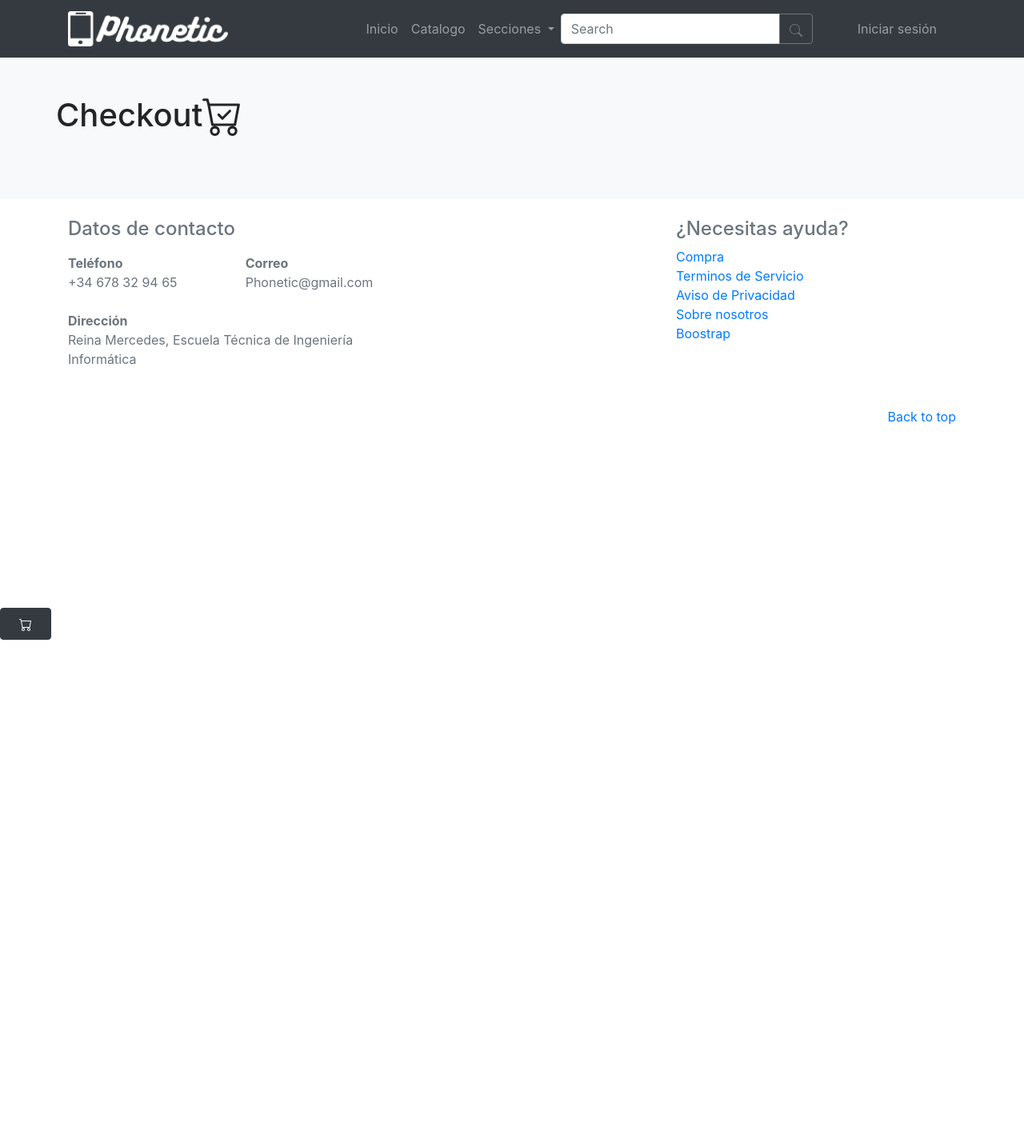
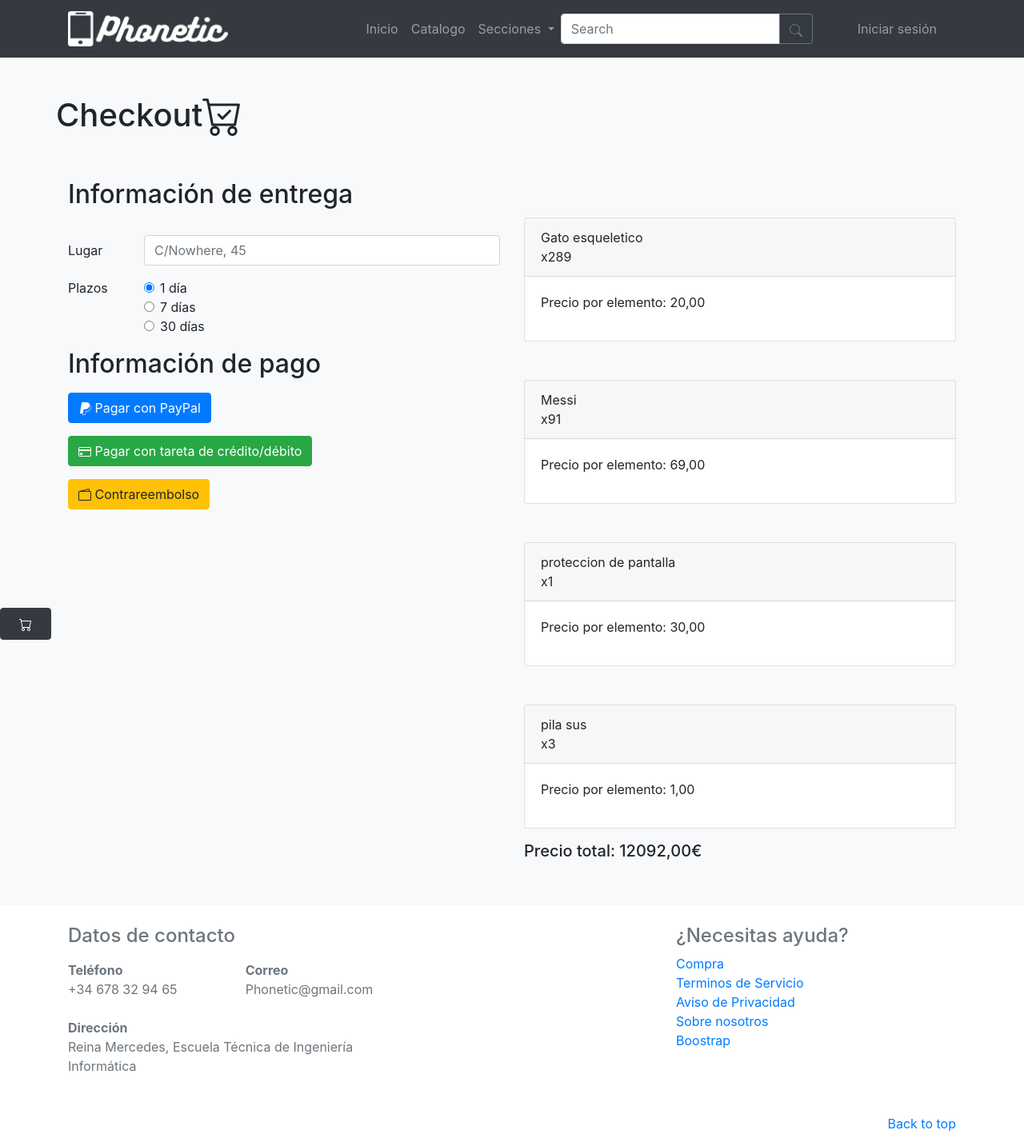
Before and after one commit to TheNeoStormZ/Phonetic_PGPI, a Django app: page /checkout/ in a window 1280 px wide. Shown: the whole page at 80% size. Before the commit the page ends 800 px from the top, so only its background shows below. Run offline with Django 4.2, Linux system fonts and the light colour scheme; data comes from the database, SQL or seed files in the repository; both versions use the stored data as it was after the commit; some libraries are stand-ins or nearby versions.

Commit message:
Versión funcional de checkout
Checkout ya funciona (menos pasarela de pago, planeada para Iteración 3)

Co-Authored-By: David Zamora <80247733+Dr-Vell@users.noreply.github.com>

```diff
--- a/principal/models.py
+++ b/principal/models.py
@@ -44,7 +44,7 @@ class CestaItem(models.Model):
         return 0
 
 class Cesta(models.Model):
-    #usuario
+
     usuario = models.OneToOneField(User,on_delete=models.CASCADE, null=True)
     items = models.ManyToManyField(CestaItem)
 
--- a/principal/static/style.css
+++ b/principal/static/style.css
@@ -13,7 +13,8 @@
 
 .floating-menu a,
 .floating-menu h3,
-.floating-menu h5 {
+.floating-menu h5,
+ {
   display: block;
   margin: 0 0.5em;
   color: white;
@@ -21,6 +22,15 @@
   z-index: 100;
 }
 
+#checkout_button{
+  display: block;
+  margin: 0 0.5em;
+  position: fixed;
+  z-index: 100;
+  bottom: 7%;
+  left: 170px;
+
+}
 
 .menu {
     display: none;
--- a/principal/templates/base.html
+++ b/principal/templates/base.html
@@ -104,6 +104,7 @@
                     <h3 class="card-title">Cesta</h3>
                 </br>
                 <h5 class="mt-2" id="precio_total">Precio total: {{precio_total}}€</h5>
+                <a href="/checkout" class="btn btn-danger" id="checkout_button">Checkout</a>
                     {% for p in cesta %}
                     <div class="card mt-5" id="carta-{{p.id}}">
                         <div class="card-header">
@@ -123,7 +124,6 @@
                 </div>
             </div>
     </div>
-
 
     {% block contenido %}{% endblock %}
 
--- a/principal/templates/checkout.html
+++ b/principal/templates/checkout.html
@@ -3,7 +3,7 @@
   <div class="album py-5 bg-light">
     <div class="container">
       <div class="row">
-        <h1>Checkout</h1>
+        <h1 class="pb-5">Checkout</h1>
         <svg xmlns="http://www.w3.org/2000/svg" width="50" height="50" fill="currentColor" class="bi bi-cart-check"
           viewBox="0 0 16 16">
           <path
@@ -24,11 +24,108 @@
       </div>
       {% endfor %}
       {% endif %}
-      <br>
-      {% if busqueda %}
-      <h3 class="mb-5">Búsquedas relacionadas con: '{{busqueda}}'</h3>
-      {% endif %}
+
+      <div class="row">
+
+        <div class="col-sm-6">
+
+
+
+
+
+          <form method="get">
+            <h2 class="pb-4">Información de entrega</h2>
+
+            <div class="form-group row">
+              <label for="lugar" class="col-sm-2 col-form-label">Lugar</label>
+              <div class="col-sm-10">
+                <input type="email" class="form-control" id="lugar" placeholder="C/Nowhere, 45">
+              </div>
+            </div>
+
+            <fieldset class="form-group">
+              <div class="row">
+                <legend class="col-form-label col-sm-2 pt-0">Plazos</legend>
+                <div class="col-sm-10">
+                  <div class="form-check">
+                    <input class="form-check-input" type="radio" name="gridRadios" id="gridRadios1" value="option1"
+                      checked>
+                    <label class="form-check-label" for="gridRadios1">
+                      1 día
+                    </label>
+                  </div>
+                  <div class="form-check">
+                    <input class="form-check-input" type="radio" name="gridRadios" id="gridRadios2" value="option2">
+                    <label class="form-check-label" for="gridRadios2">
+                      7 días
+                    </label>
+                  </div>
+                  <div class="form-check disabled">
+                    <input class="form-check-input" type="radio" name="gridRadios" id="gridRadios3" value="option3">
+                    <label class="form-check-label" for="gridRadios3">
+                      30 días
+                    </label>
+                  </div>
+                </div>
+              </div>
+            </fieldset>
+
+            <h2 class="pb-2">Información de pago</h2>
+            <button type="button" class="btn btn-primary mb-3">
+              <svg xmlns="http://www.w3.org/2000/svg" width="16" height="16" fill="currentColor" class="bi bi-paypal"
+                viewBox="0 0 16 16" data-darkreader-inline-fill="" style="--darkreader-inline-fill:currentColor;">
+                <path
+                  d="M14.06 3.713c.12-1.071-.093-1.832-.702-2.526C12.628.356 11.312 0 9.626 0H4.734a.7.7 0 0 0-.691.59L2.005 13.509a.42.42 0 0 0 .415.486h2.756l-.202 1.28a.628.628 0 0 0 .62.726H8.14c.429 0 .793-.31.862-.731l.025-.13.48-3.043.03-.164.001-.007a.351.351 0 0 1 .348-.297h.38c1.266 0 2.425-.256 3.345-.91.379-.27.712-.603.993-1.005a4.942 4.942 0 0 0 .88-2.195c.242-1.246.13-2.356-.57-3.154a2.687 2.687 0 0 0-.76-.59l-.094-.061ZM6.543 8.82a.695.695 0 0 1 .321-.079H8.3c2.82 0 5.027-1.144 5.672-4.456l.003-.016c.217.124.4.27.548.438.546.623.679 1.535.45 2.71-.272 1.397-.866 2.307-1.663 2.874-.802.57-1.842.815-3.043.815h-.38a.873.873 0 0 0-.863.734l-.03.164-.48 3.043-.024.13-.001.004a.352.352 0 0 1-.348.296H5.595a.106.106 0 0 1-.105-.123l.208-1.32.845-5.214Z">
+                </path>
+              </svg>
+              Pagar con PayPal
+            </button>
+          <br/>
+            <button type="button" class="btn btn-success mb-3">
+              <svg xmlns="http://www.w3.org/2000/svg" width="16" height="16" fill="currentColor"
+                class="bi bi-credit-card" viewBox="0 0 16 16" data-darkreader-inline-fill=""
+                style="--darkreader-inline-fill:currentColor;">
+                <path
+                  d="M0 4a2 2 0 0 1 2-2h12a2 2 0 0 1 2 2v8a2 2 0 0 1-2 2H2a2 2 0 0 1-2-2V4zm2-1a1 1 0 0 0-1 1v1h14V4a1 1 0 0 0-1-1H2zm13 4H1v5a1 1 0 0 0 1 1h12a1 1 0 0 0 1-1V7z">
+                </path>
+                <path d="M2 10a1 1 0 0 1 1-1h1a1 1 0 0 1 1 1v1a1 1 0 0 1-1 1H3a1 1 0 0 1-1-1v-1z"></path>
+              </svg>
+              Pagar con tareta de crédito/débito
+            </button>
+            <br/>
+            <button type="button" class="btn btn-warning">
+              <svg xmlns="http://www.w3.org/2000/svg" width="16" height="16" fill="currentColor" class="bi bi-wallet2"
+                viewBox="0 0 16 16" data-darkreader-inline-fill="" style="--darkreader-inline-fill:currentColor;">
+                <path
+                  d="M12.136.326A1.5 1.5 0 0 1 14 1.78V3h.5A1.5 1.5 0 0 1 16 4.5v9a1.5 1.5 0 0 1-1.5 1.5h-13A1.5 1.5 0 0 1 0 13.5v-9a1.5 1.5 0 0 1 1.432-1.499L12.136.326zM5.562 3H13V1.78a.5.5 0 0 0-.621-.484L5.562 3zM1.5 4a.5.5 0 0 0-.5.5v9a.5.5 0 0 0 .5.5h13a.5.5 0 0 0 .5-.5v-9a.5.5 0 0 0-.5-.5h-13z">
+                </path>
+              </svg>
+              Contrareembolso
+            </button>
+          </form>
+
+
+
+
+
+        </div>
+        <div class="col-sm-6">
+          {% for p in cesta %}
+          <div class="card mt-5" id="carta-{{p.id}}">
+            <div class="card-header">
+              {{p.producto.nombre}} <div id="cantidad-{{p.id}}">x{{p.cantidad}}</div>
+            </div>
+            <div class="card-body">
+              <p>Precio por elemento: {{p.producto.precio}}</p>
+            </div>
+          </div>
+          {% endfor %}
+          <h5 class="pt-3">Precio total: {{precio_total}}€</h5>
+        </div>
+      </div>
     </div>
+
+
   </div>
 </main>
 {% endblock %}
--- a/principal/views.py
+++ b/principal/views.py
@@ -59,7 +59,10 @@ def secciones(request, seccion_nombre='Desconocido'):
 def producto(request, producto_id=''):
   if '?' in request.get_full_path():
     lote = int(str(request.GET.get('lote', None)))
+    if  'comprar' in request.get_full_path():
+      return checkout(request,producto_id,lote)
     return crear_cesta_item(request,producto_id,lote)
+
   template = loader.get_template('producto.html')
   producto = Producto.objects.filter(id=producto_id).values()
   cesta = get_cesta(request)
@@ -99,17 +102,23 @@ def cesta(request, accion='', cesta_item_id='',mult='1'):
   return HttpResponse(200)
 
 def crear_cesta_item(request, producto_id='',lote=''):
-  crear_cesta_item_impl(request, producto_id='',lote=lote)
+  crear_cesta_item_impl(request, producto_id=producto_id,lote=lote)
   return redirect("/producto/"+str(producto_id))
 
-def comprar_add_cesta_item(request, producto_id='',lote=''):
-  crear_cesta_item_impl(request, producto_id='',lote=lote)
+def checkout(request, producto_id="",lote=""):
+  cesta = get_cesta(request)
+  if not(producto_id=="" and lote==""):
+    crear_cesta_item_impl(request, producto_id=producto_id,lote=lote)
+    return 0
+  else:
+    template = loader.get_template('checkout.html')
+    context = {
+    'cesta': cesta.get_productos(),
+    'precio_total': cesta.get_total_price(),
+    'busqueda': '',
+    }
+    return HttpResponse(template.render(context, request))
 
-def checkout(request):
-  cesta = get_cesta(request)
-  template = loader.get_template('checkout.html')
-  context = {}
-  return HttpResponse(template.render(context, request))
 
 
 def crear_cesta_item_impl(request, producto_id='',lote=''):
```
Also changed, not shown: principal/static/comprar.js (added, +20 -0 lines), principal/templates/producto.html (+5 -2 lines), db.sqlite3.
